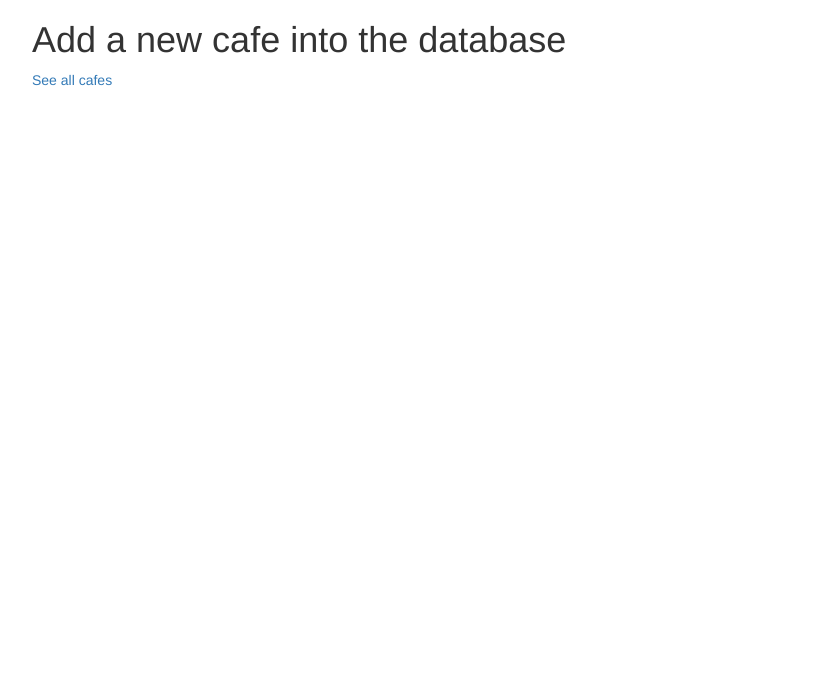
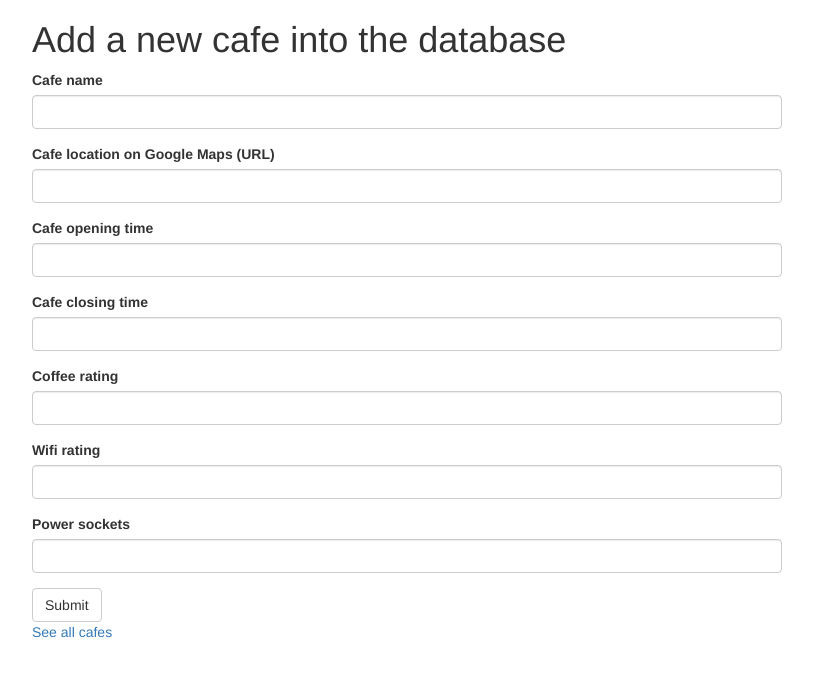
Before and after one commit to atrox3d/1HDOC-coffee-and-wifi, a Flask app: page /add in a window 1280 px wide. Shown: the top 677 px of the page, without its empty margins (38-851 px from the left). Run offline with Flask 2, Linux system fonts and the light colour scheme; some libraries are stand-ins or nearby versions.

Commit message:
form fields and boredom

```diff
--- a/main.py
+++ b/main.py
@@ -14,6 +14,12 @@ Bootstrap(app)
 
 class CafeForm(FlaskForm):
     cafe = StringField('Cafe name', validators=[DataRequired()])
+    location = StringField('Cafe location on Google Maps (URL)', validators=[DataRequired()])
+    opening = StringField('Cafe opening time', validators=[DataRequired()])
+    closing = StringField('Cafe closing time', validators=[DataRequired()])
+    coffee = StringField('Coffee rating', validators=[DataRequired()])
+    wifi = StringField('Wifi rating', validators=[DataRequired()])
+    power = StringField('Power sockets', validators=[DataRequired()])
     submit = SubmitField('Submit')
 
 # Exercise:
--- a/templates/add.html
+++ b/templates/add.html
@@ -1,5 +1,5 @@
 {% extends 'bootstrap/base.html' %}
-
+{% import "bootstrap/wtf.html" as wtf %}
 {% block title %}Add A New Cafe{% endblock %}
 
 {% block content %}
@@ -10,6 +10,7 @@
       <h1>Add a new cafe into the database</h1>
 
       <!-- This is where your WTForm will go -->
+        {{ wtf.quick_form(form, novalidate=True) }}
 
 	  <p class="space-above"><a href="#">See all cafes</a></p>
 
```
